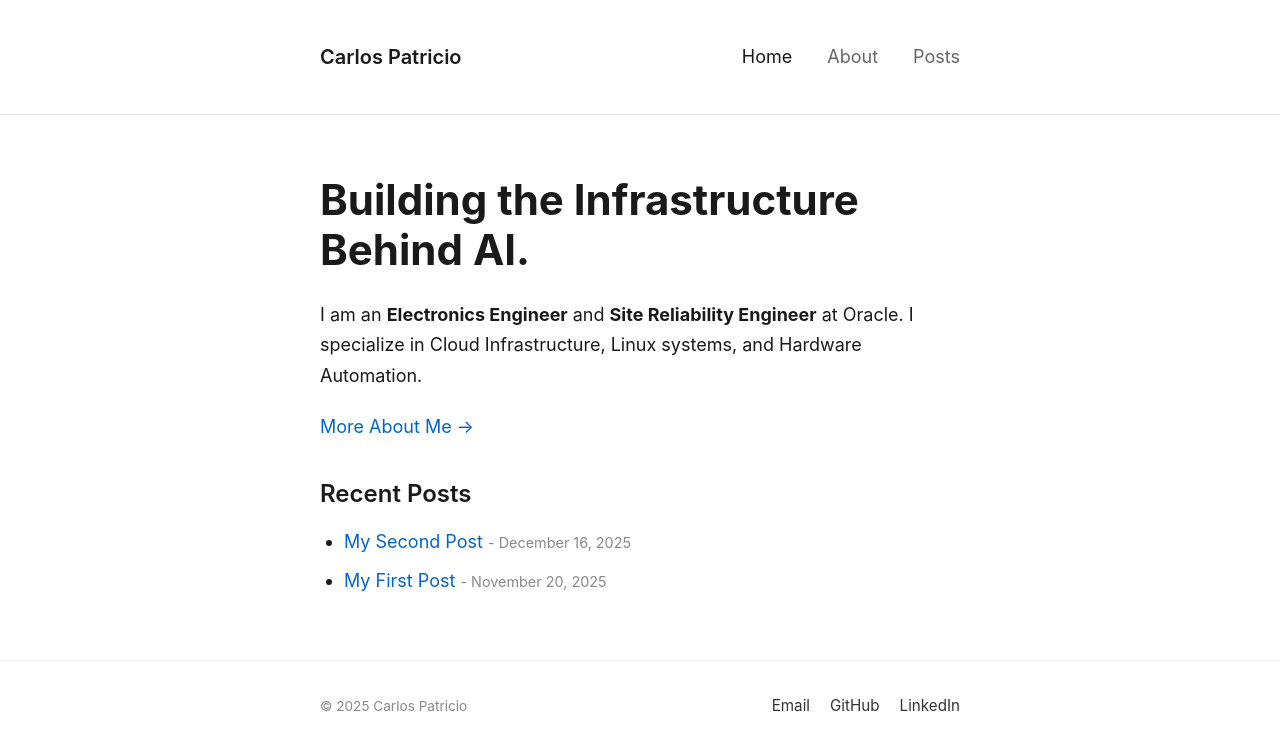
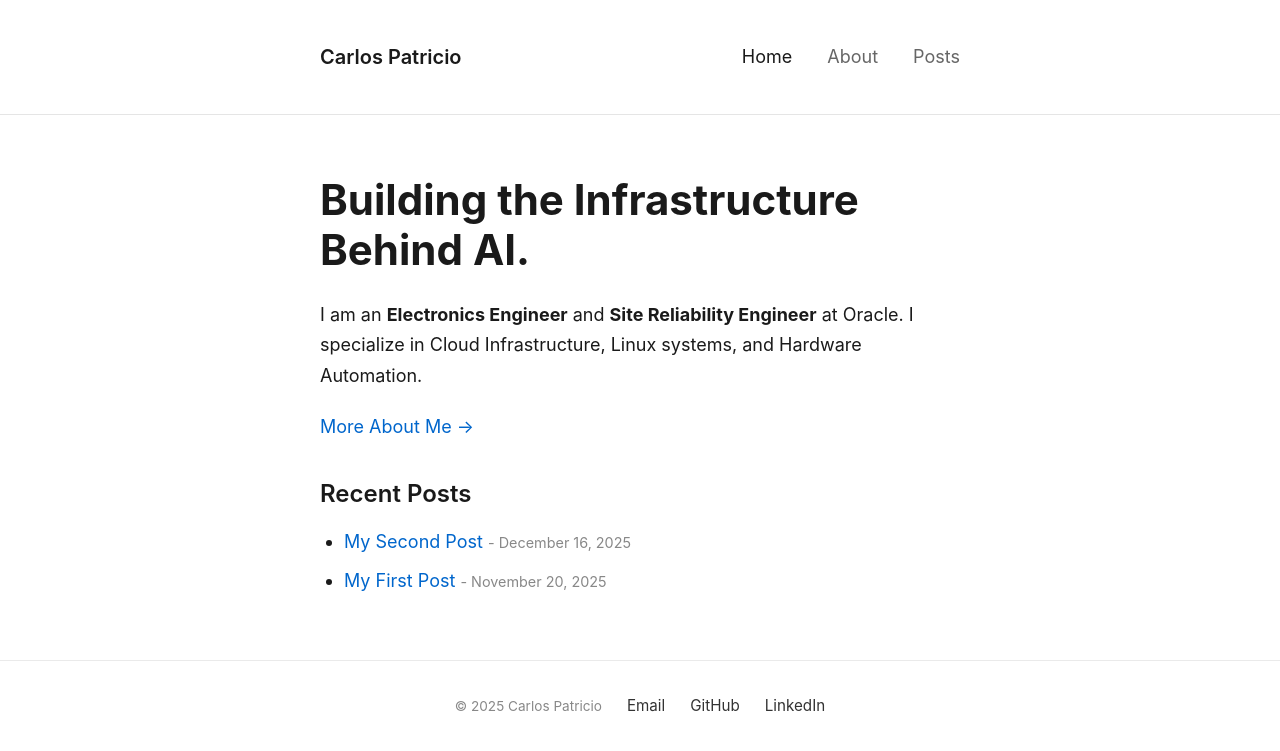
Before and after one commit to capatric/capatric.github.io, a Jekyll site: the page built from index.md, in a window 1280 px wide. Shown: the top 751 px of the page. Built offline with Jekyll 4.4.1, drawn with Linux system fonts in a browser that asks for light colours.

Commit message:
Footer updated

```diff
--- a/assets/css/style.css
+++ b/assets/css/style.css
@@ -162,24 +162,26 @@ img {
     margin-top: 4rem;
 }
 
-/* This targets the <div class="container footer-flex"> */
+/* Container for Copyright + Links */
 .footer-flex {
     display: flex;
-    justify-content: space-between; /* Pushes Copyright to Left, Links to Right */
-    align-items: center;            /* Aligns them vertically */
+    justify-content: center; /* <--- Centers everything in the middle */
+    align-items: center;
+    gap: 25px;               /* <--- Controls space between Copyright and Email */
+    flex-wrap: wrap;         /* Wraps nicely on small screens */
 }
 
-/* LEFT SIDE (Copyright) */
+/* Copyright Text */
 .footer-left .copyright {
     color: #888;
     font-size: 0.85rem;
     margin: 0;
 }
 
-/* RIGHT SIDE (Links) */
+/* Links Group */
 .footer-links {
     display: flex;
-    gap: 20px; /* Space between Email, GitHub, LinkedIn */
+    gap: 25px;              /* <--- Same space between Email, GitHub, LinkedIn */
 }
 
 .footer-links a {
@@ -194,15 +196,13 @@ img {
     text-decoration: underline;
 }
 
-/* Mobile: Stack them properly on small screens */
+/* Mobile Responsiveness */
 @media (max-width: 600px) {
     .footer-flex {
-        flex-direction: column-reverse; /* Copyright on bottom, Links on top */
+        flex-direction: column-reverse; /* Puts links on top, copyright on bottom */
         gap: 15px;
-        text-align: center;
     }
 }
-
 
 /* Horizontal Rule */
 hr {
```
